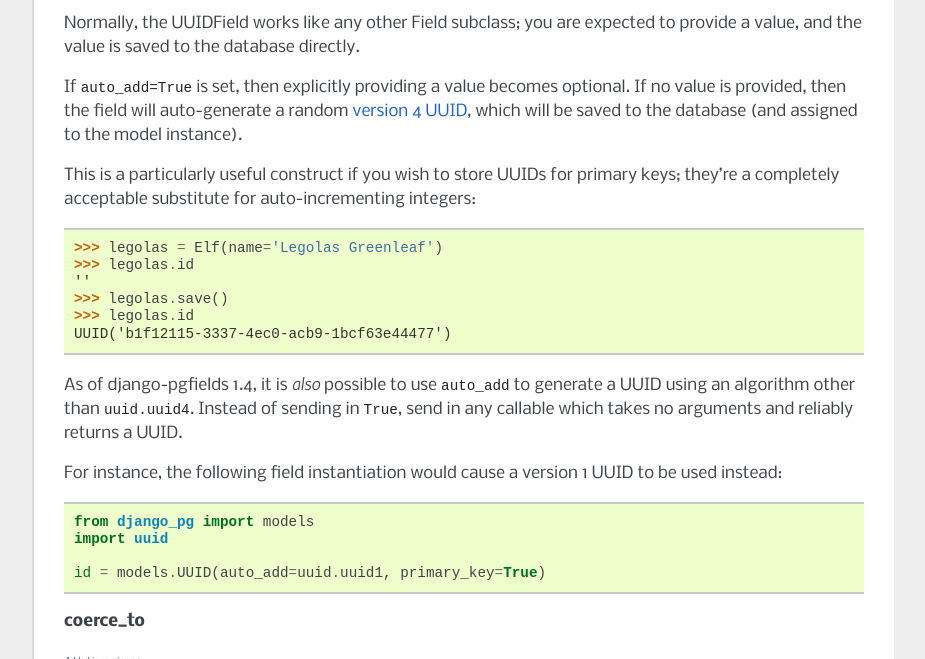
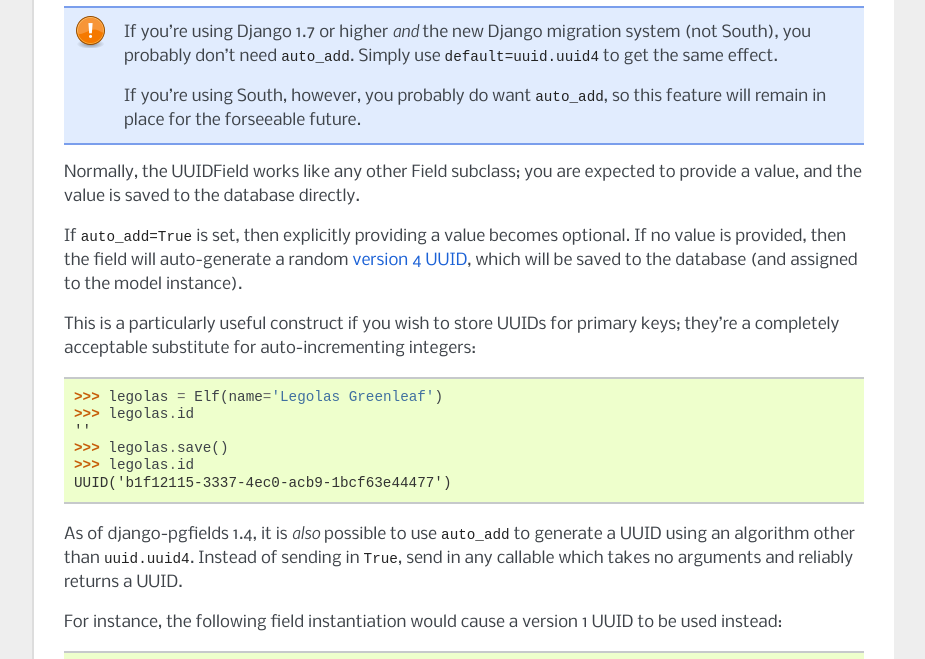
Before and after one commit to lukesneeringer/django-pgfields, a Sphinx documentation site: the page built from docs/fields.rst, in a window 1280 px wide and 900 px high, scrolled down 4289 px, cut to the strip 241-900 px from the top of the window. Shown: the whole strip, without its empty margins (198-1123 px from the left). Built offline with Sphinx 7.4.7, drawn with Linux system fonts in a browser that asks for light colours.

Commit message:
Allow no explicit value for UUIDs if default set.
This commit makes it such that setting the `default` keyword argument
to UUIDField is a sufficient condition for django-pgfields not to whine
about not having a value set.

#13

```diff
--- a/docs/fields.rst
+++ b/docs/fields.rst
@@ -227,6 +227,15 @@
 
 .. versionmodified:: 1.4
 
+.. note::
+
+    If you're using Django 1.7 or higher *and* the new Django migration
+    system (not South), you probably don't need ``auto_add``. Simply use
+    ``default=uuid.uuid4`` to get the same effect.
+
+    If you're using South, however, you probably do want ``auto_add``,
+    so this feature will remain in place for the forseeable future.
+
 Normally, the UUIDField works like any other Field subclass; you are
 expected to provide a value, and the value is saved to the database directly.
 
```
Also changed, not shown: 1 other file.
